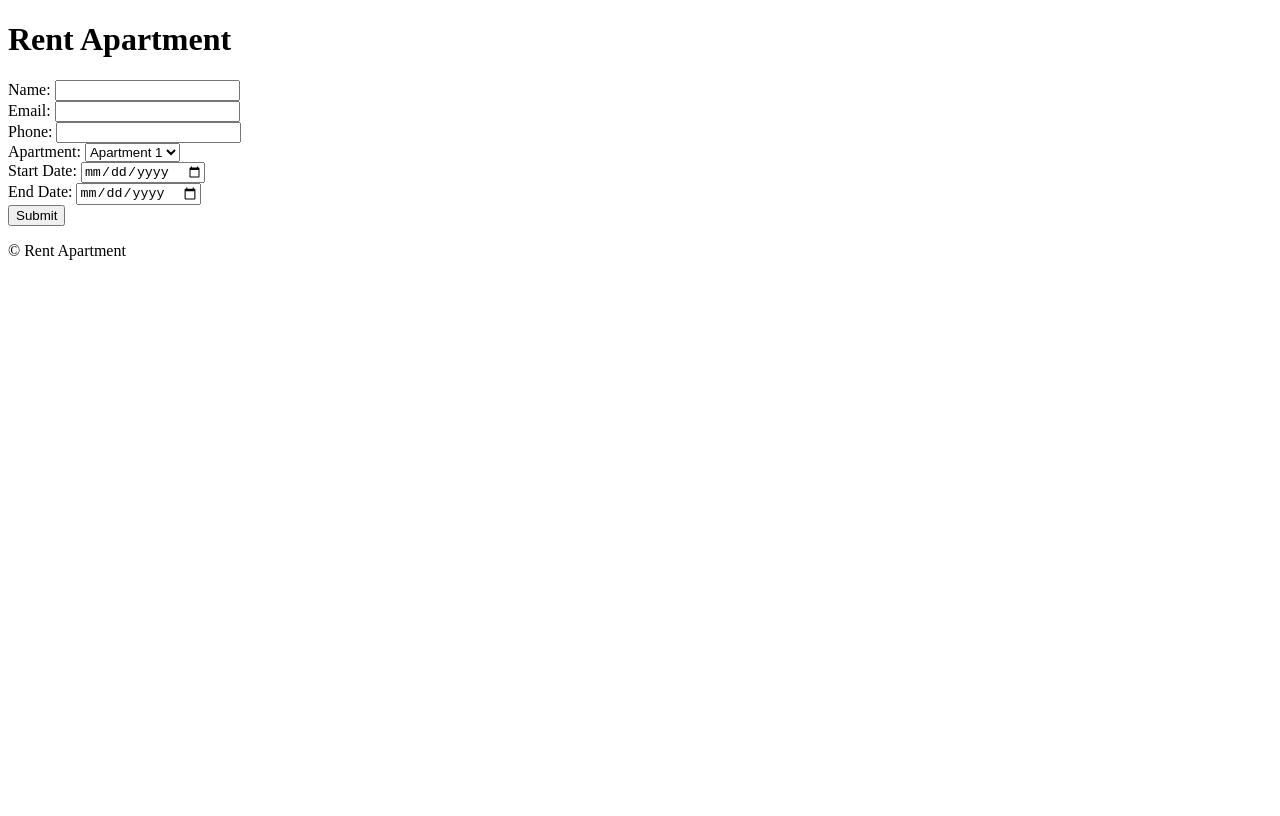
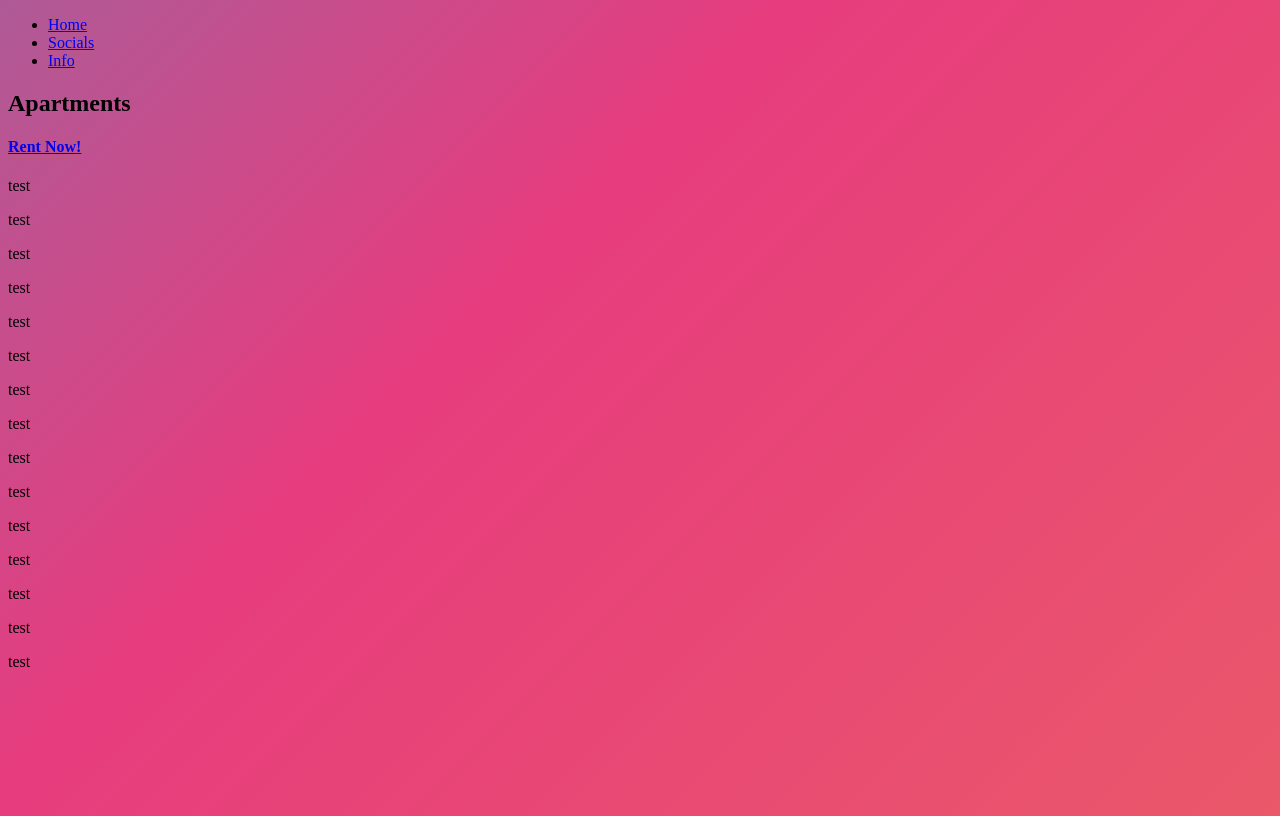
Before and after one commit to fucktheshitsystem/yourusername.github.io, a plain HTML site: page index.html in a window 1280 px wide. Drawn offline with Linux system fonts and the light colour scheme; a web font is replaced by a local one.

Commit message:
Update index.html

```diff
--- a/index.html
+++ b/index.html
@@ -1,42 +1,50 @@
 <!DOCTYPE html>
-<html>
+<html lang="en">
 <head>
-	<title>Rent Apartment</title>
-	<script src="index.js"></script>
+    <meta charset="UTF-8">
+    <meta http-equiv="X-UA-Compatible" content="IE=edge">
+    <meta name="viewport" content="width=device-width, initial-scale=1.0">
+    <title>Apartments</title>
+    <link rel="stylesheet" href="style.css">
+    <link href="https://fonts.googleapis.com/css2?family=ABeeZee&family=Poppins:ital,wght@0,300;0,700;1,700&display=swap" rel="stylesheet">
 </head>
 <body>
-	<header>
-		<h1>Rent Apartment</h1>
-	</header>
-	<main>
-		<form id="rent-form">
-			<label for="name">Name:</label>
-			<input type="text" id="name" name="name"><br>
+    <div class="home">
+        <section class="header">
+            <div class="links">
+                <ul id="bar">
 
-			<label for="email">Email:</label>
-			<input type="email" id="email" name="email"><br>
+                    <li><a class="Home" href="index">Home</a></li>
+                    <li><a class="Socials" href="socials">Socials</a></li>
+                    <li><a class="Info" href="info">Info</a></li>
 
-			<label for="phone">Phone:</label>
-			<input type="tel" id="phone" name="phone"><br>
+                </ul>
 
-			<label for="apartment">Apartment:</label>
-			<select id="apartment" name="apartment">
-				<option value="1">Apartment 1</option>
-				<option value="2">Apartment 2</option>
-				<option value="3">Apartment 3</option>
-			</select><br>
+            </div>
+            <div class="title-text">
+                <h1>Apartments</h1>
+                <!--<p>A Website Dedicated To 10-Becquerel of Tagbilaran City Science High School S.Y. 2022-2023</p>-->
 
-			<label for="start-date">Start Date:</label>
-			<input type="date" id="start-date" name="start-date"><br>
-
-			<label for="end-date">End Date:</label>
-			<input type="date" id="end-date" name="end-date"><br>
-
-			<button type="submit">Submit</button>
-		</form>
-	</main>
-	<footer>
-		<p>&copy; Rent Apartment</p>
-	</footer>
+            </div>
+            <h4 class="rent"><a href="#apartments">Rent Now!</a></h4>
+        </section>
+    </div>
+    <section id="apartments">
+        <p>test</p>
+        <p>test</p>
+        <p>test</p>
+        <p>test</p>
+        <p>test</p>
+        <p>test</p>
+        <p>test</p>
+        <p>test</p>
+        <p>test</p>
+        <p>test</p>
+        <p>test</p>
+        <p>test</p>
+        <p>test</p>
+        <p>test</p>
+        <p>test</p>
+    </section>
 </body>
 </html>
```
